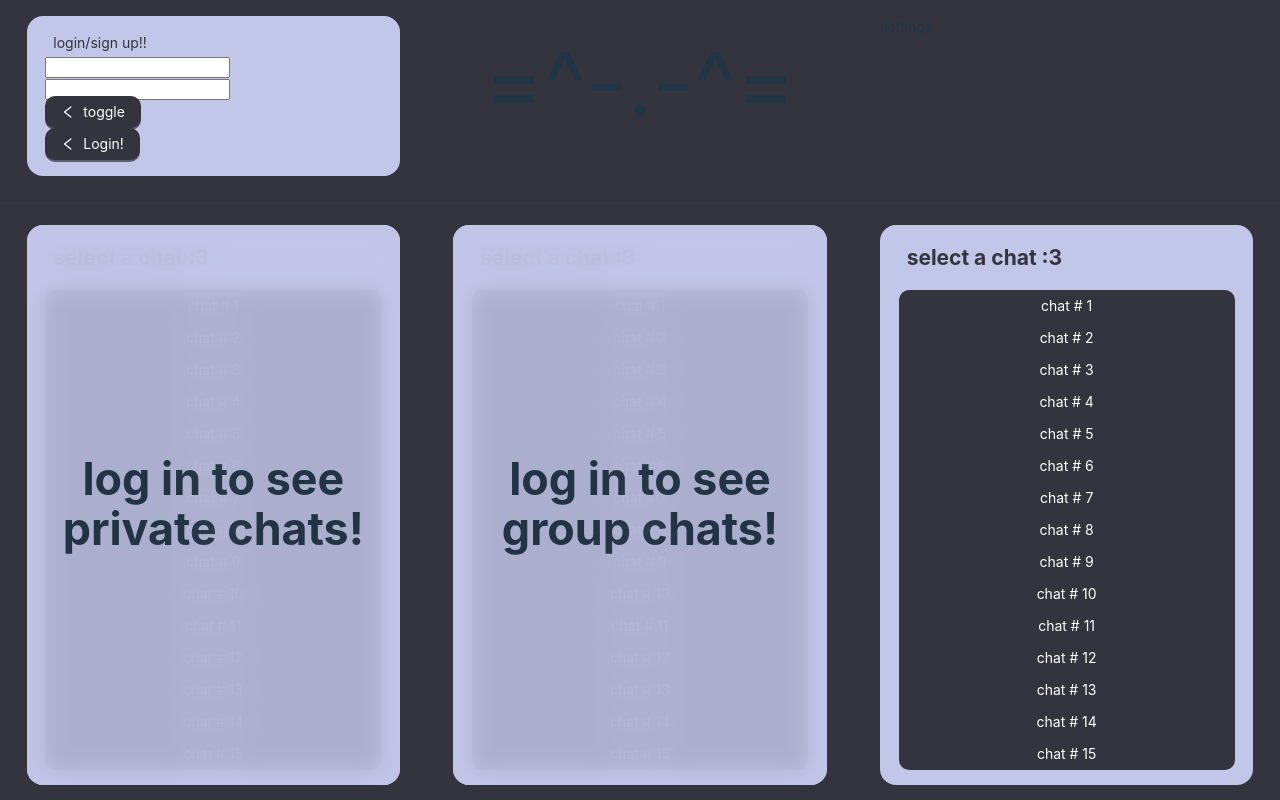
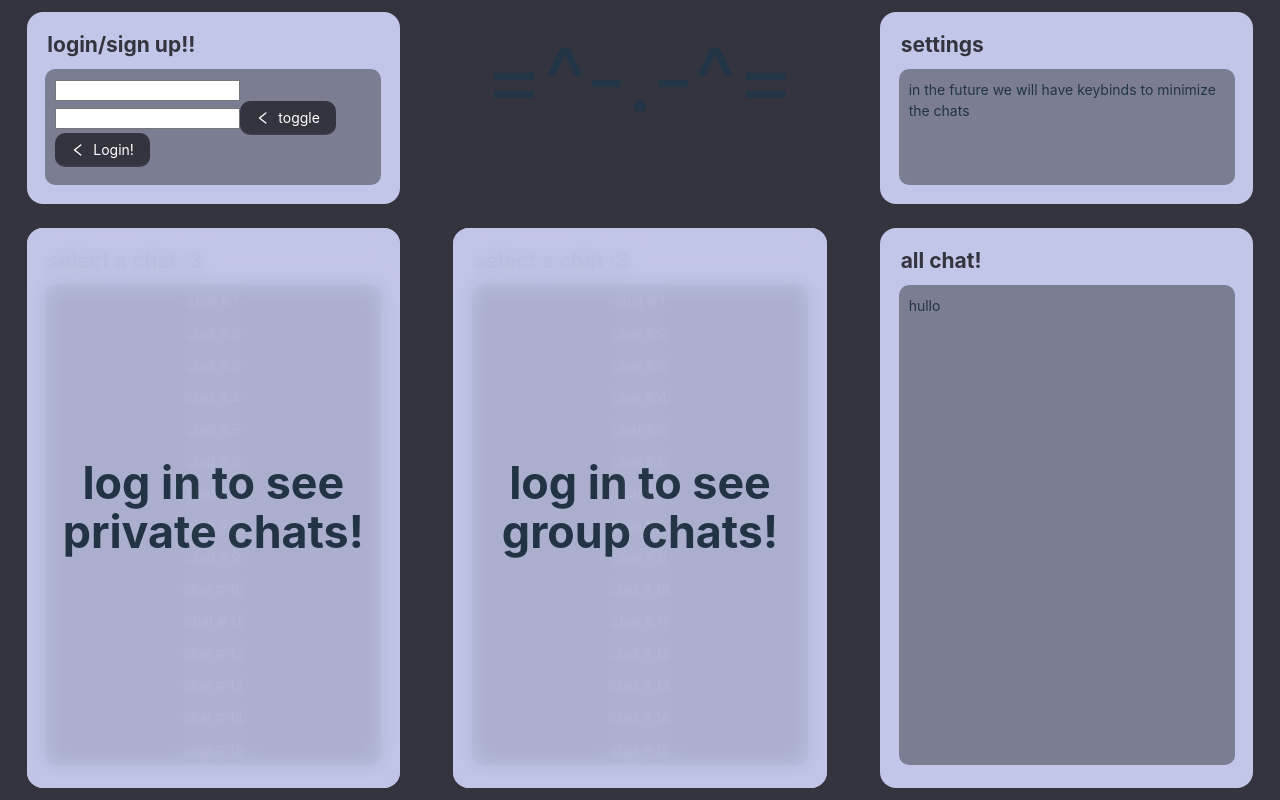
Before and after one commit to jsikali/MEAO-Frontend, a React (Vite) app in the folder meao/: page / in a window 1280 px wide. Built offline with nearby package versions, Linux system fonts and the light colour scheme.

Commit message:
visual changes and slight refactoring

```diff
--- a/meao/src/App.css
+++ b/meao/src/App.css
@@ -1,5 +1,4 @@
-.chat-div {
-}
+.chat-div {}
 
 body {
   background-color: #33343d;
@@ -30,3 +29,16 @@ body {
 
   opacity: 0.85;
 }
+
+h2 {
+  color: #33343d;
+  margin-left: 2px;
+}
+
+.top-box-content {
+  background-color: #7B7D93;
+  border-radius: 10px;
+  padding: 10px;
+  margin-top: 2vh;
+  height: 12vh;
+}
--- a/meao/src/App.jsx
+++ b/meao/src/App.jsx
@@ -1,8 +1,10 @@
+import './App.css';
+import { Row, Col, Divider, ConfigProvider, Button } from "antd";
+import Login from './LoginSignup.jsx';
+import PrivateChatBox from './PrivateChatBox.jsx';
+import PublicChatBox from './PublicChatBox.jsx';
+import Settings from './Settings.jsx';
 import React, { useState } from "react";
-import { Row, Col, Divider, ConfigProvider, Button } from "antd";
-import './App.css';
-import PrivateChatBox from './PrivateChatBox.jsx';
-import Login from './LoginSignup.jsx';
 
 function App() {
   const [isLoggedIn, setisLoggedIn] = useState(false);
@@ -25,7 +27,7 @@ function App() {
       }}>
         <Row justify="space-around" style={{
           width: '100vw',
-          height: '20vh'
+          height: '24vh'
         }}>
           <Col span={7} style={{
           }}>
@@ -44,13 +46,18 @@ function App() {
             =^-.-^=
           </Col>
           <Col span={7} style={{}}>
-            settings
+          <Settings
+              setIsLoggedIn={setisLoggedIn}
+              getIsLoggedIn={getIsLoggedIn}>
+            </Settings>
           </Col>
         </Row>
 
-        <Divider orientation="left" plain style={{
+        <div style={{
+          width: '100vw',
+          height: '3vh',
         }}>
-        </Divider>
+        </div>
 
         <Row
           justify="space-around"
@@ -78,7 +85,7 @@ function App() {
             </PrivateChatBox>
           </Col>
           <Col span={7} className="chat-div" id="all">
-            <PrivateChatBox></PrivateChatBox>
+            <PublicChatBox></PublicChatBox>
           </Col>
         </Row>
       </div>
--- a/meao/src/LoginSignup.jsx
+++ b/meao/src/LoginSignup.jsx
@@ -12,10 +12,9 @@ const Login = ({ setIsLoggedIn, getIsLoggedIn }) => {
   const swapButtons = () => {
     toggle = !toggle;
     console.log("swapping to ", toggle);
-    if (toggle)
-    {
+    if (toggle) {
       return <LoginButton></LoginButton>
-    }else{
+    } else {
       return <SignUpButton></SignUpButton>
     }
   };
@@ -38,16 +37,12 @@ const Login = ({ setIsLoggedIn, getIsLoggedIn }) => {
         }}
       >
         {getIsLoggedIn() ? (
-          <h2
-            style={{
-              color: "#33343d",
-              marginLeft: "8px",
-            }}
-          >
+          <h2>
             logged in!!
           </h2>
         ) : (
           <>
+            <h2>login/sign up!!</h2>
             <div
               id="username"
               style={{
@@ -55,21 +50,16 @@ const Login = ({ setIsLoggedIn, getIsLoggedIn }) => {
                 marginLeft: "8px",
               }}
             >
-              login/sign up!!
             </div>
           </>
         )}
       </div>
 
       <div
-        style={{
-          height: "5vh",
-          borderRadius: "10px",
-        }}
+        className="top-box-content"
       >
         <input type="text" id='username' />
         <input type="text" id='password' />
-      </div>
         <Button
           type="primary"
           icon={<LeftOutlined />}
@@ -82,6 +72,7 @@ const Login = ({ setIsLoggedIn, getIsLoggedIn }) => {
         </Button>
         <div>{swapButtons()}</div>
       </div>
+    </div>
   );
 };
 
--- a/meao/src/PrivateChatBox.jsx
+++ b/meao/src/PrivateChatBox.jsx
@@ -32,12 +32,9 @@ const PrivateChatBox = () => {
         <div style={containerStyle}>
             <div style={{
                 marginTop: '2vh',
-                height: '6vh',
+                height: '5vh',
             }}>
-                {isSelectingChat ? <h2 style={{
-                    color: '#33343d',
-                    marginLeft: '8px'
-                }}>select a chat :3</h2> : <Button
+                {isSelectingChat ? <h2>select a chat :3</h2> : <Button
                     type="primary"
                     icon={<LeftOutlined />}
                     onClick={() => setIsSelectingChat(true)}
--- /dev/null
+++ b/meao/src/PublicChatBox.jsx
@@ -0,0 +1,47 @@
+import React, { useState } from 'react';
+import { Button, /*theme*/ } from 'antd';
+import { LeftOutlined } from '@ant-design/icons';
+
+const PublicChatBox = () => {
+
+    const containerStyle = {
+        height: '100%',
+        overflow: 'auto',
+        padding: '0 5%',
+        backgroundColor: '#c2c6E8',
+        borderRadius: '16px',
+        boxSizing: 'border-box',
+    };
+
+    return (
+        <div style={containerStyle}>
+            <div style={{
+                marginTop: '2vh',
+                height: '5vh',
+            }}>
+                <h2>all chat!</h2>
+
+            </div>
+            <div style={{
+                height: '60vh',
+                overflowX: 'hidden',
+                overflowY: 'auto',
+                borderRadius: '10px',
+            }}>
+                <div style={{
+                    backgroundColor: '#7B7D93',
+                    minHeight: '100%',
+                    overflow: 'hidden'
+                }}>
+                    <div style={{
+                        padding: '10px'
+                    }}>
+                        hullo
+                    </div>
+                </div>
+            </div>
+        </div>
+    );
+};
+
+export default PublicChatBox;
--- /dev/null
+++ b/meao/src/Settings.jsx
@@ -0,0 +1,32 @@
+import { Button } from "antd";
+import { LeftOutlined } from "@ant-design/icons";
+
+const Settings = ({ setIsLoggedIn, getIsLoggedIn }) => {
+
+    const containerStyle = {
+        height: "100%",
+        overflow: "auto",
+        padding: "0 5%",
+        backgroundColor: "#c2c6E8",
+        borderRadius: "16px",
+        boxSizing: "border-box",
+    };
+
+    return (
+        <div style={containerStyle}>
+            <div
+                style={{
+                    marginTop: "2vh",
+                    height: "3vh",
+                }}
+            >
+                <h2>settings</h2>
+            </div>
+            <div className="top-box-content">
+                in the future we will have keybinds to minimize the chats
+            </div>
+        </div>
+    );
+};
+
+export default Settings;
```
Lines whose indentation alone changed are shown as unchanged.
